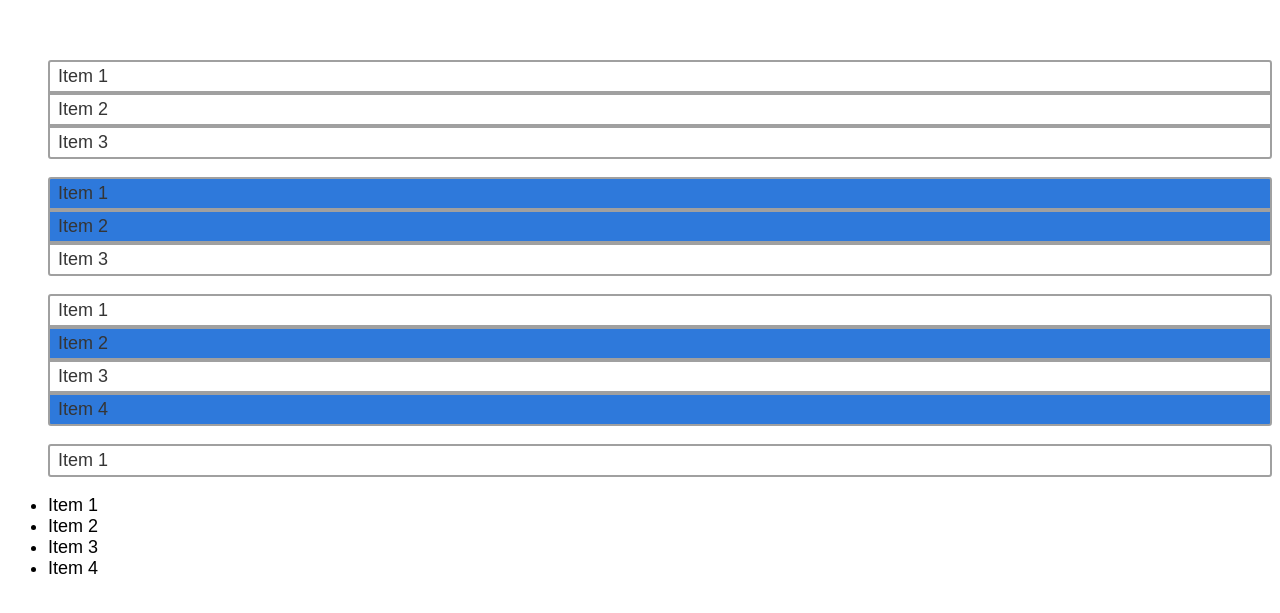
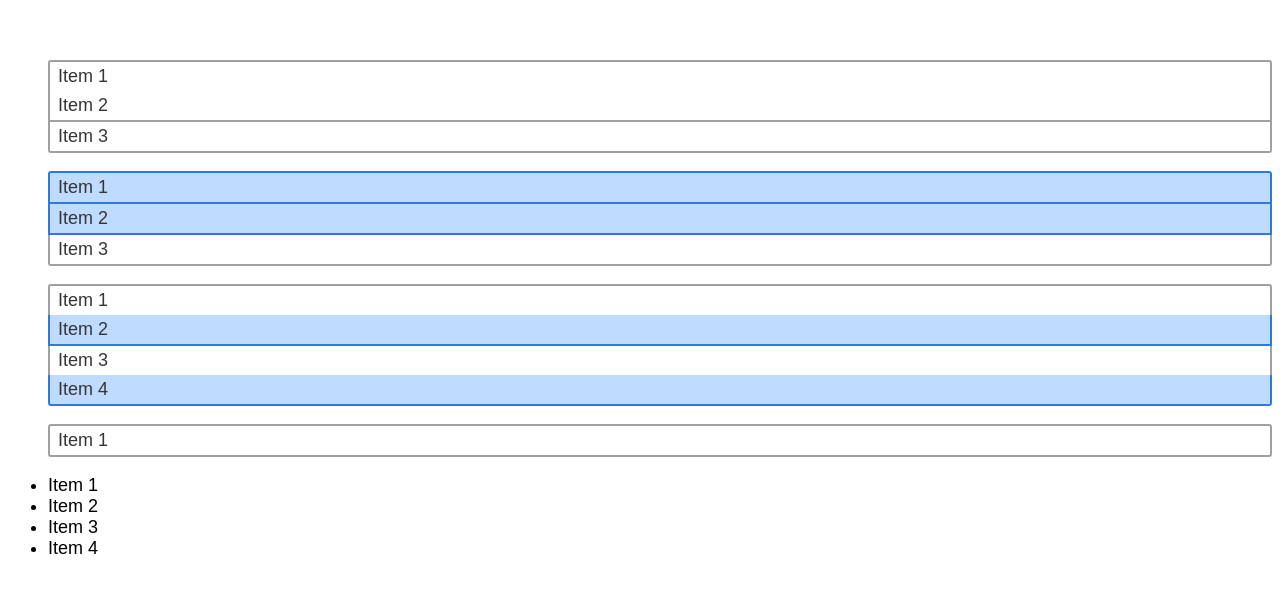
Before and after one commit to mhmuzy/Aula3.2.2, a plain HTML site: page index.html in a window 1280 px wide. Shown: the part 69-682 px from the top of the page. Drawn offline with Linux system fonts and the light colour scheme.

Commit message:
Treinamento Finalização das Bordas

```diff
--- a/lista.css
+++ b/lista.css
@@ -9,8 +9,11 @@ h1 {
 
 ul.listaBonita > li {
   list-style: none;
-  border: 2px solid #a0a0a0;
+  border-width: 2px;
+  border-color: #a0a0a0;
   padding: 4px 8px;
+  border-left-style: solid;
+  border-right-style: solid;
 }
 
 ul.listaBonita {
@@ -18,6 +21,7 @@ ul.listaBonita {
 }
 
 ul.listaBonita > li:first-child {
+  border-top-style: solid;
   border-top-left-radius: 3px;
   border-top-right-radius: 3px;
 }
@@ -25,8 +29,19 @@ ul.listaBonita > li:first-child {
 ul.listaBonita > li:last-child {
   border-bottom-left-radius: 3px;
   border-bottom-right-radius: 3px;
+  border-bottom-style: solid;
+}
+
+ul.listaBonita > li:hover {
+  background-color: #ebebeb;
 }
 
 ul.listaBonita > li.selecionado {
-  background-color: #2e79db;
+  background-color: #bfdbff;
+  border-color: #2e79db;
+  border-bottom-style: solid;
 }
+
+ul.listaBonita > li:not(.selecionado) + li {
+  border-bottom-style: solid;
+}
```
